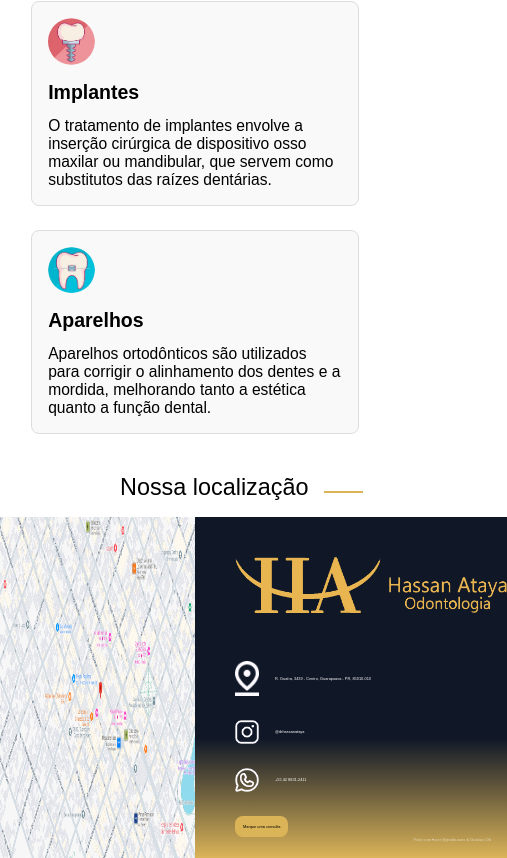
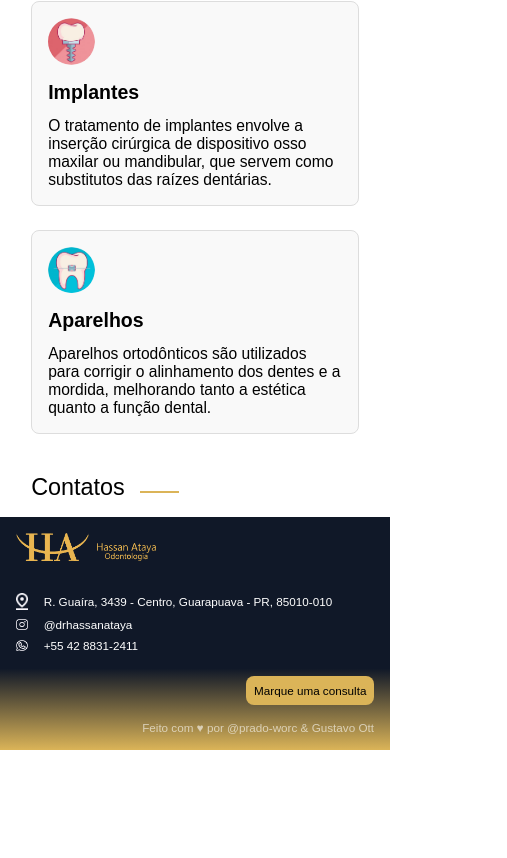
Before and after one commit to Worcnaz-Kyouma/Ataya-LP, a React (Vite) app: page / in a window 390 px wide. Shown: the part 2373-3231 px from the top of the page, 507 px wide, since content can reach past the window. After the commit the page ends 3123 px from the top, so only its background shows below. Built offline with nearby package versions, Linux system fonts and the light colour scheme; a web font is replaced by a local one.

Commit message:
feat: footer responsive

```diff
--- a/src/App.jsx
+++ b/src/App.jsx
@@ -4,14 +4,32 @@ import Depoimentos from './components/Depoimentos/Depoimentos'
 import Tratamentos from './components/Tratamentos/Tratamentos'
 import Footer from './components/Footer/Footer'
 
+import { useState, useEffect } from 'react'
+
 import './App.css'
 
 export default function App() {
+    const [isMobile, setIsMobile] = useState(false);
+
+    useEffect(() => {
+        const mediaQuery = window.matchMedia("(max-width: 600px)");
+
+        // Set initial value
+        setIsMobile(mediaQuery.matches);
+
+        // Add listener to handle screen size changes
+        const handleResize = () => setIsMobile(mediaQuery.matches);
+        mediaQuery.addEventListener("change", handleResize);
+
+        // Clean up listener on component unmount
+        return () => mediaQuery.removeEventListener("change", handleResize);
+    }, []);
+
     return <>
         <Home/>
         <Apresentacao/>
-        <Depoimentos/>
+        <Depoimentos isMobile={isMobile}/>
         <Tratamentos/>
-        <Footer/>
+        <Footer isMobile={isMobile}/>
     </>
 }
--- a/src/components/Depoimentos/Depoimentos.jsx
+++ b/src/components/Depoimentos/Depoimentos.jsx
@@ -1,25 +1,9 @@
 import Title from "./../Title/Title"
 import Depoimento from "../Depoimento/Depoimento"
-import { useState, useEffect } from "react";
 
 import "./Depoimentos.css"
 
-export default function Depoimentos() {
-    const [isMobile, setIsMobile] = useState(false);
-
-    useEffect(() => {
-        const mediaQuery = window.matchMedia("(max-width: 600px)");
-
-        // Set initial value
-        setIsMobile(mediaQuery.matches);
-
-        // Add listener to handle screen size changes
-        const handleResize = () => setIsMobile(mediaQuery.matches);
-        mediaQuery.addEventListener("change", handleResize);
-
-        // Clean up listener on component unmount
-        return () => mediaQuery.removeEventListener("change", handleResize);
-    }, []);
+export default function Depoimentos({ isMobile }) {
 
     if(isMobile)
         return <div id="depoimentos" className="depoimentos">
--- a/src/components/Footer/Footer.css
+++ b/src/components/Footer/Footer.css
@@ -1,5 +1,5 @@
 footer .title {
-    margin-left: 120px;
+    margin-left: 8%;
     margin-bottom: 16px;
 }
 
@@ -84,3 +84,46 @@ footer content {
     margin-right: 16px;
     text-align: end;
 }
+
+@media only screen and (max-width: 600px) {
+    .localizacao {
+        display: none;
+    }
+
+    .footer-data {
+        padding-top: 16px;
+        padding-left: 16px;
+
+        font-size: 3vw;
+    }
+
+    .logo-wrapper .icon {
+        width: 73px;
+        height: 28px;
+    }
+
+    .logo-wrapper .text {
+        width: 59px;
+        height: 18px;
+    }
+
+    .footer-info .info img {
+        width: 3vw;
+        height: auto;
+    }
+
+    .footer-info .info {
+        margin-top: 8px;
+    }
+
+    .consult-btn-wrapper {
+        text-align: end;
+        margin-right: 4vw;
+
+        margin-bottom: 4vw;
+    }
+
+    .consult-btn {
+        font-size: 3vw !important;
+    }
+}
--- a/src/components/Footer/Footer.jsx
+++ b/src/components/Footer/Footer.jsx
@@ -1,9 +1,12 @@
 import Title from "../Title/Title"
 import "./Footer.css"
 
-export default function Footer() {
+export default function Footer({ isMobile }) {
     return <footer id="footer">
-        <Title>Nossa localização</Title>
+        {!isMobile
+            ? <Title>Nossa localização</Title>
+            : <Title>Contatos</Title>
+        }
         <content>
             <img src="localizacao.png" alt="R. Guaíra, 3439 - Centro, Guarapuava - PR, 85010-010" className="localizacao"/>
             <div className="footer-data">
@@ -24,7 +27,7 @@ export default function Footer() {
                         <img src="icon/whatsapp.png" alt="whatsapp" />
                         <p>+55 42 8831-2411</p>
                     </span>
-                    <a href="https://wa.me/5542988312411" target="_blank"><button className="main-button consult-btn">Marque uma consulta</button></a>
+                    <div className="consult-btn-wrapper"><a href="https://wa.me/5542988312411" target="_blank"><button className="main-button consult-btn">Marque uma consulta</button></a></div>
                 </div>
                 <span className="creditos">Feito com &#9829; por @prado-worc & Gustavo Ott</span>
             </div>
```
